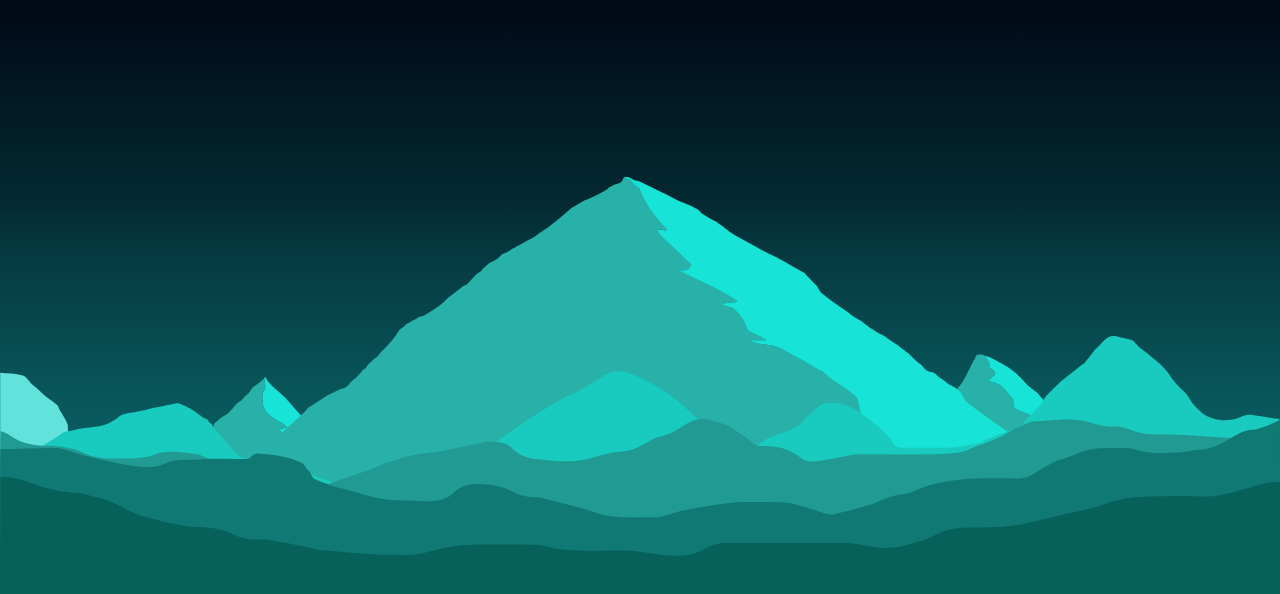
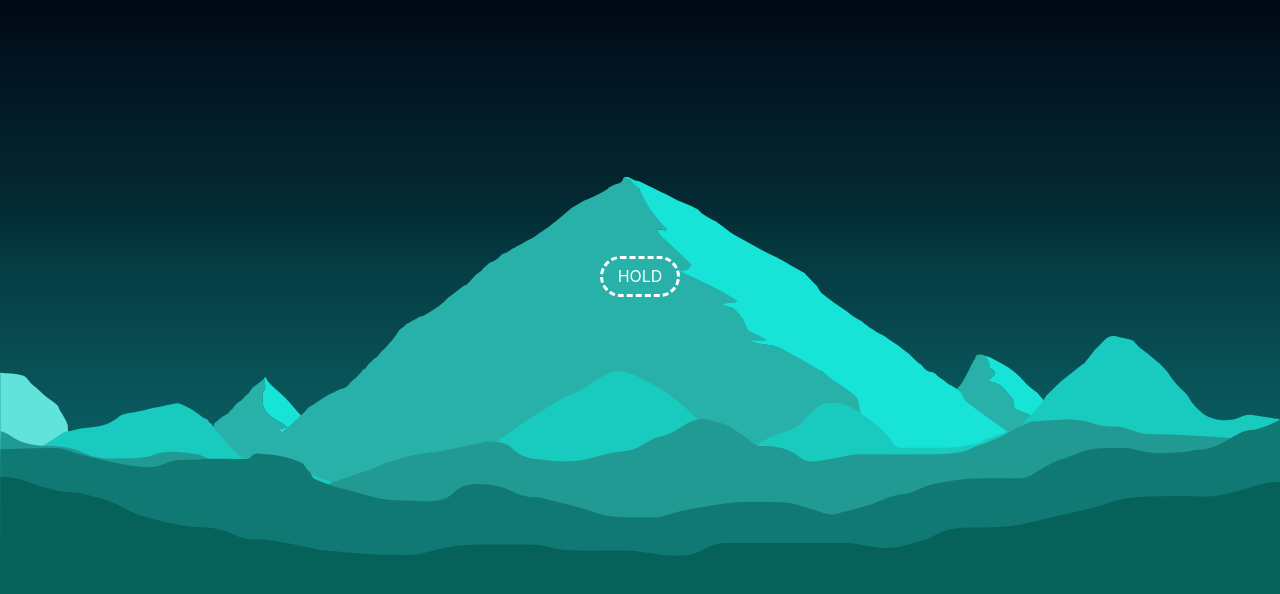
Before and after one commit to lDesertl/business_card, a React (Create React App) app: page / in a window 1280 px wide. Shown: the part 124-718 px from the top of the page. Built offline with nearby package versions, Linux system fonts and the light colour scheme.

Commit message:
add animated button

```diff
--- a/src/Components/Home.jsx
+++ b/src/Components/Home.jsx
@@ -1,8 +1,39 @@
-import React from "react";
+import React, { useEffect, useState } from "react";
 import "../Styles/Home.scss";
 const Home = () => {
+  const [isPressed, setIsPressed] = useState(false);
+  const [isAnimating, setIsAnimating] = useState(false);
+
+  useEffect(() => {
+    console.log("нажата");
+    let timer;
+    if (isPressed) {
+      setIsAnimating(true);
+      timer = setTimeout(() => {}, 2000);
+      return () => {
+        clearTimeout(timer);
+        setIsAnimating(false);
+      };
+    }
+  }, [isPressed]);
   return (
     <div className="Home">
+      <div className="ButtonBox">
+        <div
+          className={`Button ${isAnimating ? `animating` : ``}`}
+          onMouseDown={() => {
+            setIsPressed(true);
+          }}
+          onMouseUp={() => {
+            setIsPressed(false);
+          }}
+          onMouseLeave={() => {
+            setIsPressed(false);
+          }}
+        >
+          HOLD
+        </div>
+      </div>
       <div className="Landscape">
         <div className="Sky">
           <svg
--- a/src/Styles/Home.scss
+++ b/src/Styles/Home.scss
@@ -112,4 +112,50 @@
       display: block;
     }
   }
+  .ButtonBox {
+    z-index: 7;
+    display: flex;
+    justify-content: center;
+    position: absolute;
+    align-items: center;
+    width: 100vw;
+    height: 100vh;
+    color: #fff;
+    .Button {
+      cursor: pointer;
+      display: flex;
+      align-items: center;
+      justify-content: center;
+      width: 74px;
+      height: 35px;
+      border: dashed #fff;
+      border-radius: 50px;
+    }
+    .animating {
+      animation: borderAnimation 1s linear forwards;
+    }
+  }
 }
+@keyframes borderAnimation {
+  0% {
+    border-color: #fff;
+    border-style: dashed;
+  }
+  25% {
+    border-top: dashed #17e3d7;
+  }
+  50% {
+    border-right: dashed #17e3d7;
+  }
+  75% {
+    border-bottom: dashed #17e3d7;
+  }
+  99% {
+    border-left: dashed #17e3d7;
+  }
+  100% {
+    box-shadow: 0 0 10px 5px #fff;
+    border-style: solid;
+    border-color: #fff;
+  }
+}
```
